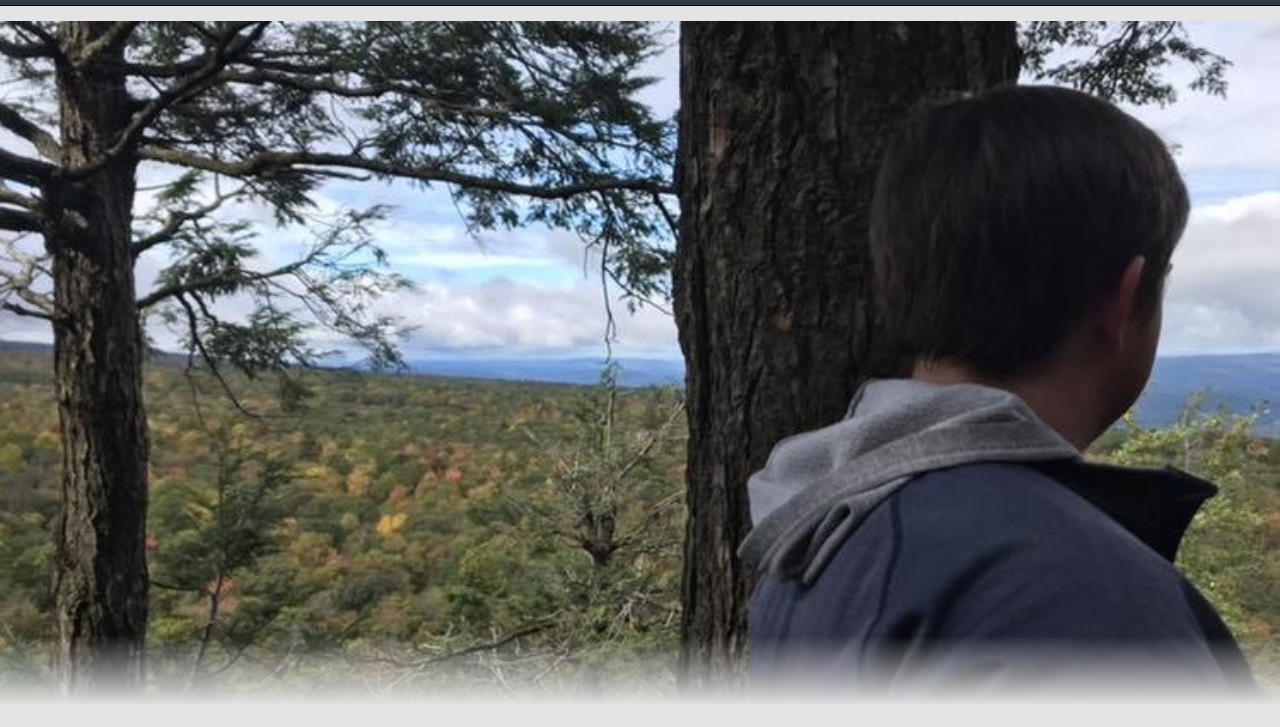
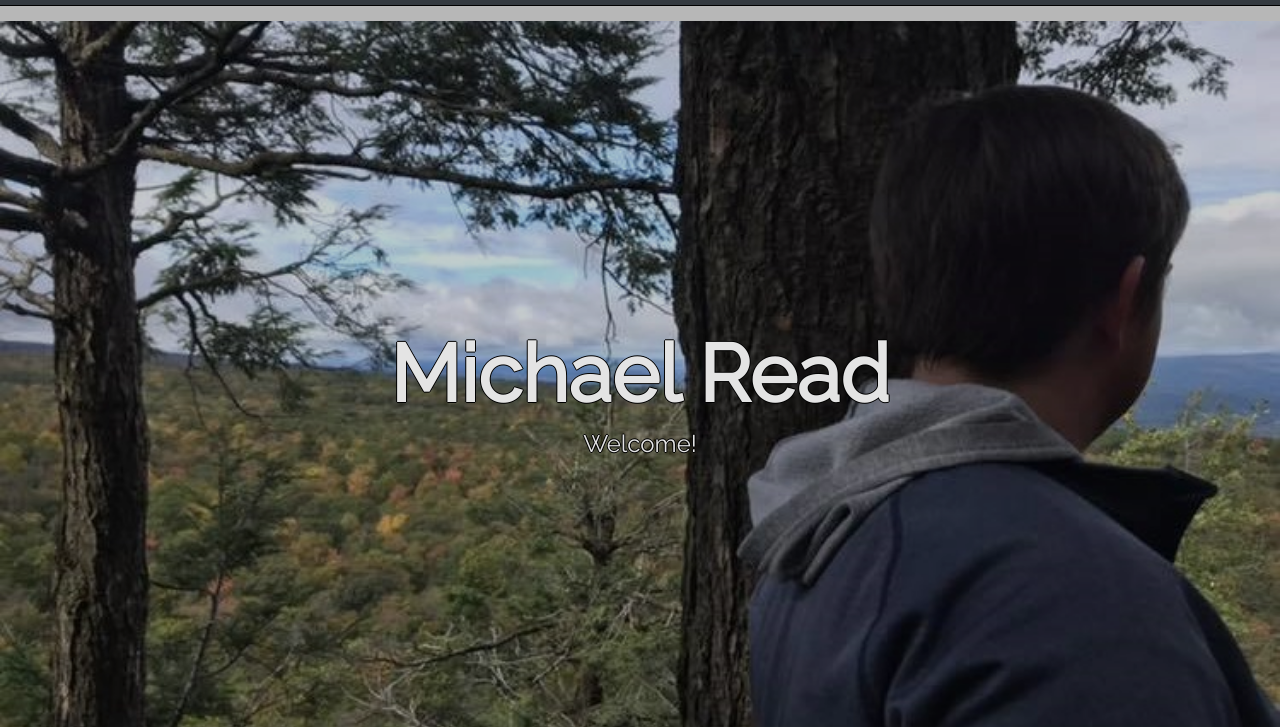
Before and after one commit to MichaelInAction/MichaelInAction.github.io, a plain HTML site: page index.html in a window 1280 px wide. Shown: the part 56-783 px from the top of the page. Drawn offline with nearby package versions, Linux system fonts and the light colour scheme.

Commit message:
Updated images, Added Heading
Updated the parallax images to use vh, added a heading to home page

```diff
--- a/css/custom.css
+++ b/css/custom.css
@@ -38,9 +38,22 @@ ul {
   transition: color .2s;
 }
 
+.onImage {
+  background-color: rgba(0, 0, 0, .2);
+  height: 100%;
+  width: 100%;
+  color: rgb(228, 228, 228);
+  font-size: 2rem;
+}
+
+.onImage h1 {
+  font-size: 5rem;
+  font-weight: bolder;
+}
+
 .parallax-1 {
   background-image: url("../images/banner.jpg");
-  height: 700px;
+  height: 100vh;
   width: 100%;
   background-attachment: fixed;
   background-repeat: no-repeat;
@@ -51,7 +64,7 @@ ul {
 
 .parallax-2 {
   background-image: url("../images/banner2.png");
-  height: 500px;
+  height: 100vh;
   width: 100%;
   background-attachment: fixed;
   background-repeat: no-repeat;
@@ -62,7 +75,7 @@ ul {
 
 .parallax-3 {
   background-image: url("../images/banner3.png");
-  height: 700px;
+  height: 100vh;
   width: 100%;
   background-attachment: fixed;
   background-repeat: no-repeat;
@@ -73,7 +86,7 @@ ul {
 
 .parallax-4 {
   background-image: url("../images/banner4.png");
-  height: 500px;
+  height: 100vh;
   width: 100%;
   background-attachment: fixed;
   background-repeat: no-repeat;
@@ -84,7 +97,7 @@ ul {
 
 .parallax-5 {
   background-image: url("../images/banner5.png");
-  height: 500px;
+  height: 100vh;
   width: 100%;
   background-attachment: fixed;
   background-repeat: no-repeat;
@@ -96,6 +109,7 @@ ul {
 .gradient-top {
   z-index: 2;
   height: 100%;
+  width: 100%;
   background: linear-gradient(0deg, rgba(228, 228, 228, 1) 0%, rgba(228, 228, 228, 0) 10%, rgba(228, 228, 228, 0) 100%);
 }
 
@@ -128,6 +142,10 @@ ul {
   text-align: center;
 }
 
+.centered-heading {
+  padding-top: 40vh;
+}
+
 .carousel-image {
   max-height: 500px;
   max-width: 100%;
@@ -139,7 +157,7 @@ ul {
   margin: auto;
 }
 
-.carousel-text {
+.bordered-text {
   text-shadow: -1px 0 black, 0 1px black, 1px 0 black, 0 -1px black;
 }
 
--- a/index.html
+++ b/index.html
@@ -52,7 +52,13 @@
 
     <div id="head"></div>
     <div class="parallax-1">
-      <div class="gradient-top">
+      <div class="onImage">
+        <div class="gradient-top">
+          <div class="centered-heading bordered-text">
+            <h1>Michael Read</h1>
+            <h4>Welcome!</h4>
+          </div>
+        </div>
       </div>
     </div>
 
```
Also changed, not shown: projects.html (+4 -4 lines), 1 other file.
